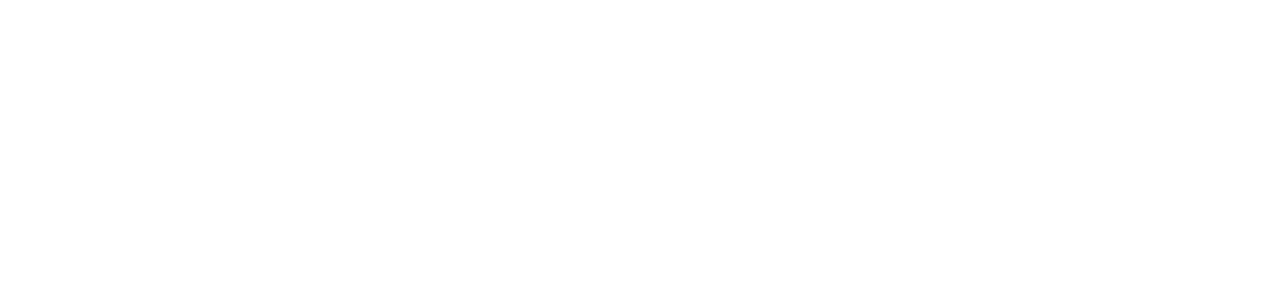
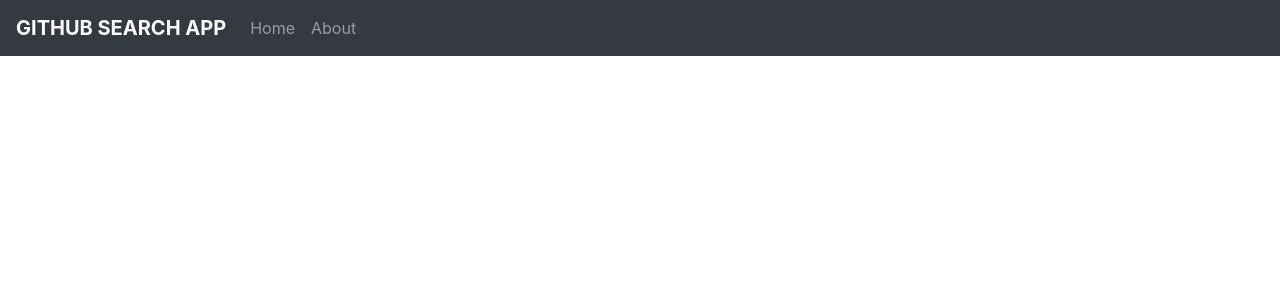
Before and after one commit to mishael254/angular-wk-2, an Angular app in the folder github/: page / in a window 1280 px wide. Shown: the top 300 px of the page. Built offline with nearby package versions, Linux system fonts and the light colour scheme.

Commit message:
link an active link with the nav-bar component

```diff
--- a/github/src/app/nav-bar/nav-bar.component.html
+++ b/github/src/app/nav-bar/nav-bar.component.html
@@ -1,12 +1,12 @@
-<nav class="navbar navbar-expand-lg navbar-dark bg-blue">
+<nav class="navbar navbar-expand-lg navbar-dark bg-dark">
     <a class="navbar-brand"><b>GITHUB SEARCH APP</b></a>
     <button class="navbar-toggler" type="button" data-toggle="collapse" data-target="#navbarNavAltMarkup" aria-controls="navbarNavAltMarkup" aria-expanded="false" aria-label="Toggle navigation">
       <span class="navbar-toggler-icon"></span>
     </button>
     <div class="collapse navbar-collapse" id="navbarNavAltMarkup">
       <div class="navbar-nav">
-        <a class="nav-item nav-link active">Home<span class="sr-only">(current)</span></a>
-        <a class="nav-item nav-link">About</a>
+        <a class="nav-item nav-link " routerLink = "home" routerLinkActive='active'>Home<span class="sr-only" >(current)</span></a>
+        <a class="nav-item nav-link" routerLink = "/about">About</a>
       </div>
     </div>
   </nav>
```
